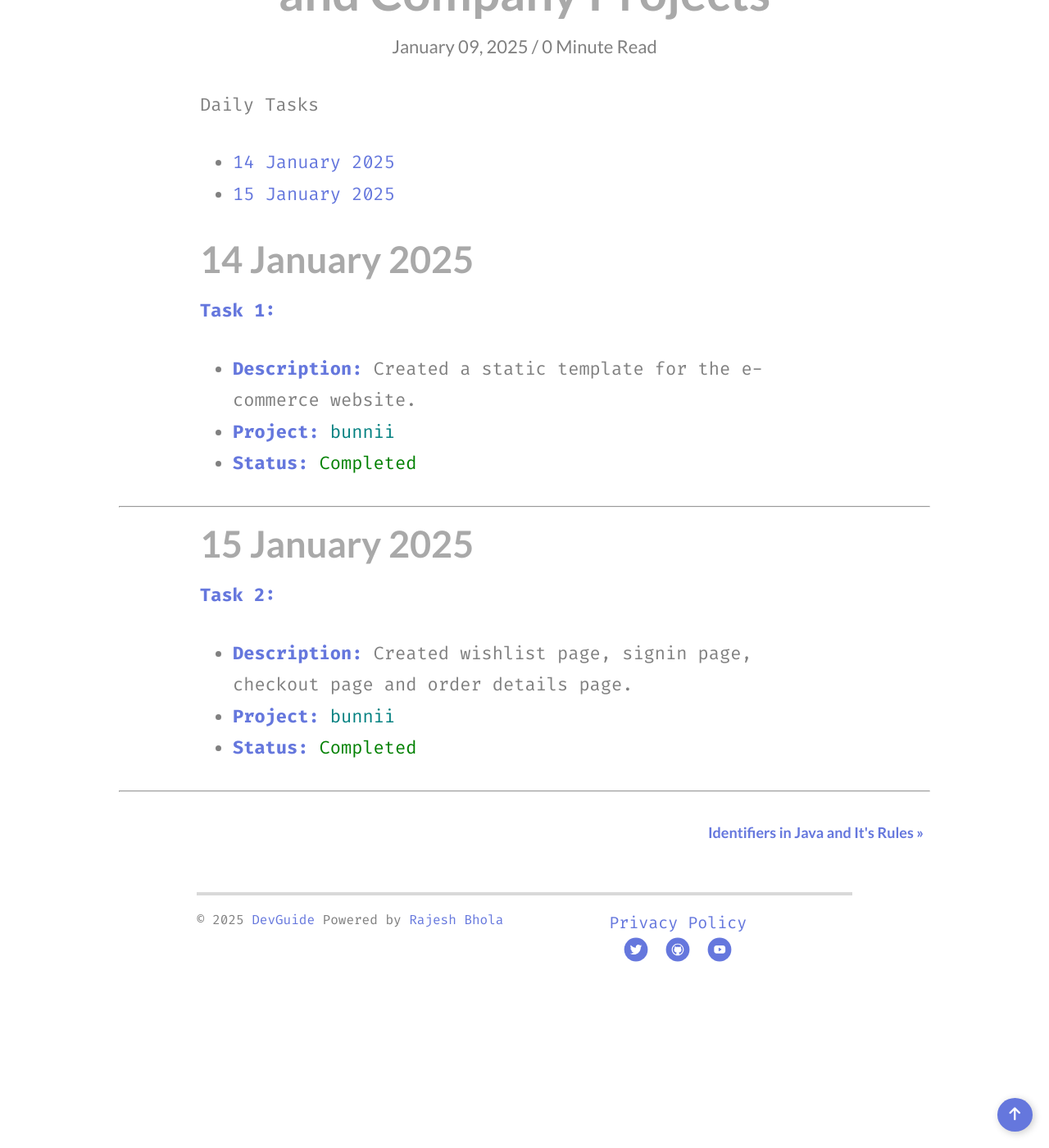
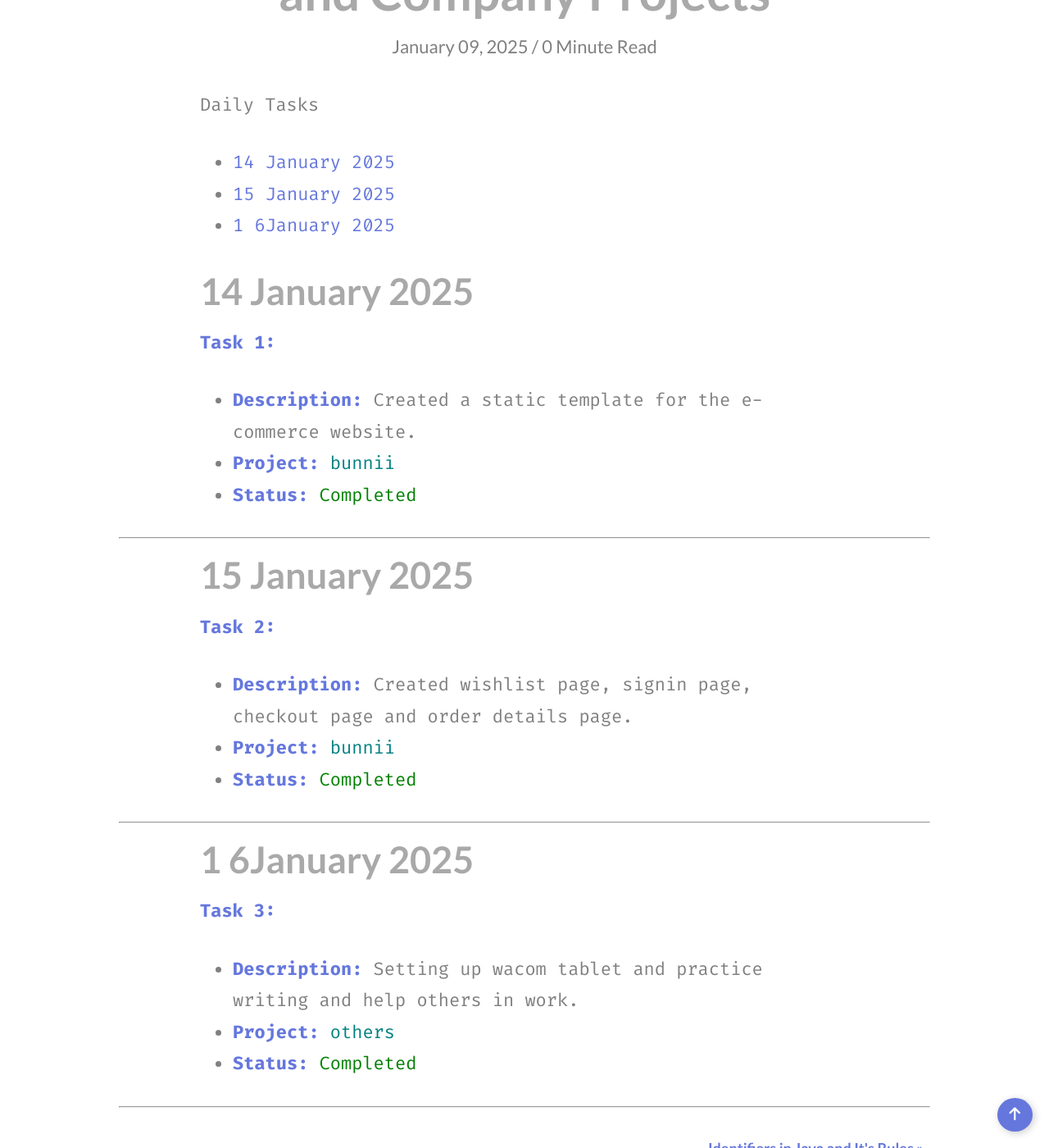
Before and after one commit to rajeshbhola/devguide, a Jekyll site: the page built from _posts/2015-01-09-my-company-projects-learnings.md, in a window 1280 px wide and 1400 px high, scrolled down 436 px. Shown: the whole window at 82% size. Built offline with Jekyll 4.4.1, drawn with Linux system fonts in a browser that asks for light colours; nearby versions of some CDN libraries; some web fonts are replaced.

Commit message:
task 3 added

```diff
--- a/_posts/2015-01-09-my-company-projects-learnings.md
+++ b/_posts/2015-01-09-my-company-projects-learnings.md
@@ -17,9 +17,17 @@ Daily Tasks
   - **Project:** <span style="color:teal;">bunnii</span>
   - **Status:** <span style="color:green;">Completed</span>
 <hr>
+
 ## 15 January 2025
 **Task 2:**
   - **Description:** Created wishlist page, signin page, checkout page and order details page.
   - **Project:** <span style="color:teal;">bunnii</span>
   - **Status:** <span style="color:green;">Completed</span>
 <hr>
+
+## 1 6January 2025
+**Task 3:**
+  - **Description:** Setting up wacom tablet and practice writing and help others in work.
+  - **Project:** <span style="color:teal;">others</span>
+  - **Status:** <span style="color:green;">Completed</span>
+<hr>
```
